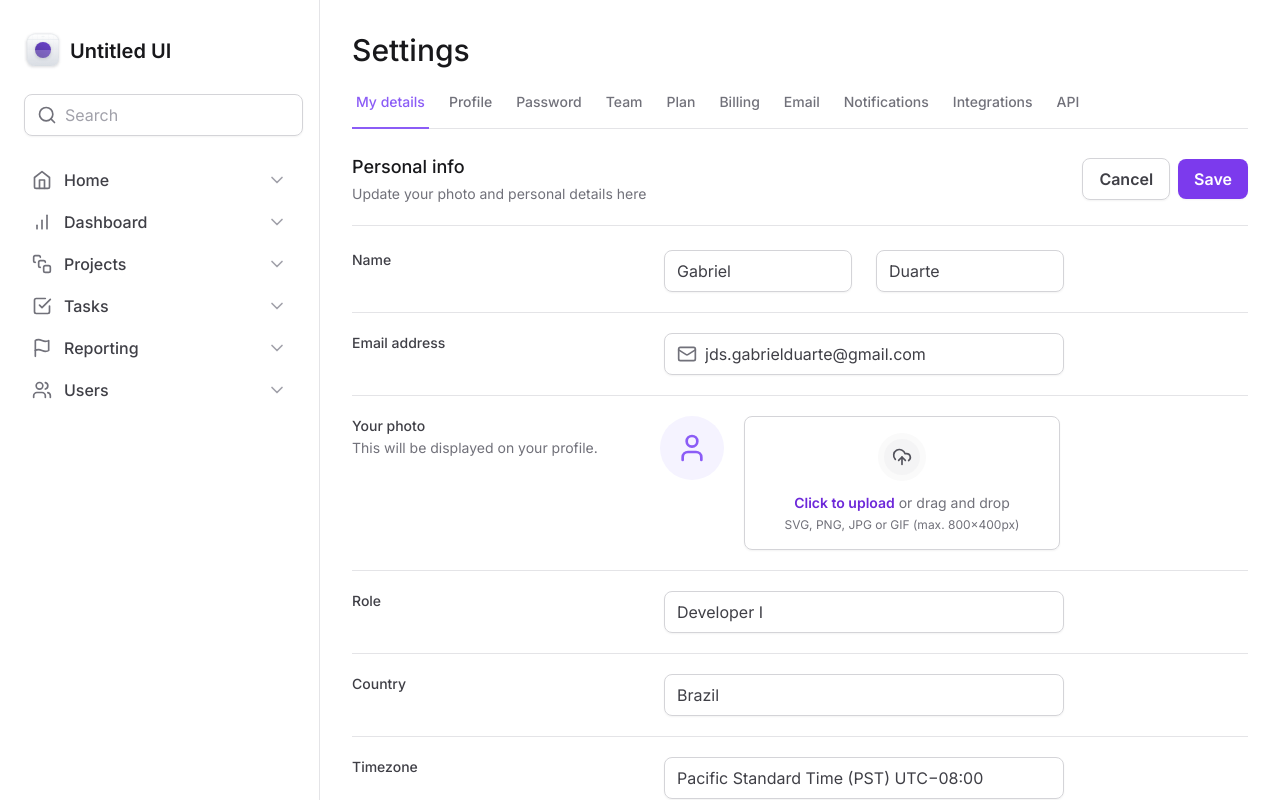
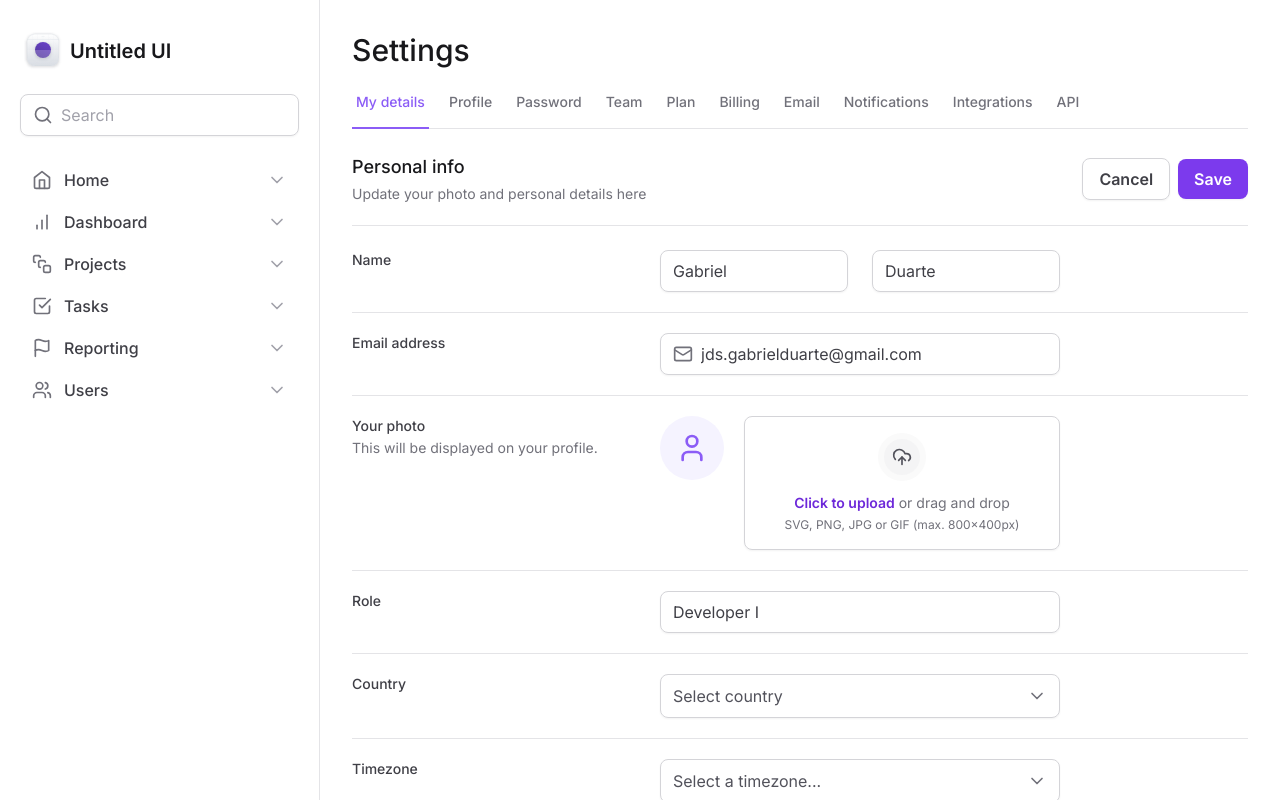
Before and after one commit to jdgabriel/masterclass-nextjs-tailwind, a Next.js app: page / in a window 1280 px wide. Shown: the top 800 px of the page. Built offline with nearby package versions, Linux system fonts and the light colour scheme.

Commit message:
input: create a input select components

```diff
--- a/src/app/page.tsx
+++ b/src/app/page.tsx
@@ -1,8 +1,9 @@
 import { Mail } from 'lucide-react'
-
 import { InputFile } from '@/components/Form/FileInput'
 import { Input } from '@/components/Form/Input'
-import SettingsTab from '@/components/SettingsTab'
+import { SettingsTab } from '@/components/SettingsTab'
+import { Select } from '@/components/Form/Select'
+import { SelectItem } from '@/components/Form/Select/SelectItem'
 
 export default function Home() {
   return (
@@ -107,9 +108,10 @@ export default function Home() {
             >
               Country
             </label>
-            <Input.Root>
-              <Input.Control id="country" type="text" defaultValue="Brazil" />
-            </Input.Root>
+            <Select placeholder="Select country">
+              <SelectItem value="br" text="Brazil" />
+              <SelectItem value="us" text="United States" />
+            </Select>
           </div>
 
           <div className="grid-cols-form grid gap-3 pt-5">
@@ -119,13 +121,13 @@ export default function Home() {
             >
               Timezone
             </label>
-            <Input.Root>
-              <Input.Control
-                id="timezone"
-                type="text"
-                defaultValue="Pacific Standard Time (PST) UTC−08:00"
+            <Select placeholder="Select a timezone...">
+              <SelectItem
+                value="utc8"
+                text="Pacific Standard Time (UTC-08:00)"
               />
-            </Input.Root>
+              <SelectItem value="utc3" text="America São Paulo (UTC-03:00)" />
+            </Select>
           </div>
 
           <div className="grid-cols-form grid gap-3 pt-5">
--- a/src/components/Form/Input/index.tsx
+++ b/src/components/Form/Input/index.tsx
@@ -21,7 +21,7 @@ type InputRootProps = ComponentProps<'div'>
 export function InputRoot(props: InputRootProps) {
   return (
     <div
-      className="mx-1 flex w-full items-start gap-2 rounded-lg border border-zinc-300 px-3 py-2 shadow-sm"
+      className="flex w-full items-start gap-2 rounded-lg border border-zinc-300 px-3 py-2 shadow-sm"
       {...props}
     />
   )
--- /dev/null
+++ b/src/components/Form/Select/SelectItem.tsx
@@ -0,0 +1,22 @@
+'use client'
+
+import * as Select from '@radix-ui/react-select'
+import { Check } from 'lucide-react'
+
+type SelectItemProps = Select.SelectItemProps & {
+  text: string
+}
+
+export function SelectItem({ text, ...props }: SelectItemProps) {
+  return (
+    <Select.Item
+      className="flex cursor-pointer items-center justify-between gap-2 px-3 py-2.5 outline-none data-[highlighted]:bg-zinc-50"
+      {...props}
+    >
+      <Select.ItemText className="text-black">{text}</Select.ItemText>
+      <Select.ItemIndicator>
+        <Check className="h-4 w-4 text-violet-500" />
+      </Select.ItemIndicator>
+    </Select.Item>
+  )
+}
--- /dev/null
+++ b/src/components/Form/Select/index.tsx
@@ -0,0 +1,37 @@
+'use client'
+
+import * as SelectPrimitive from '@radix-ui/react-select'
+import { ChevronDown } from 'lucide-react'
+import { ReactNode } from 'react'
+
+interface SelectProps {
+  children: ReactNode
+  placeholder: string
+}
+
+export function Select({ children, placeholder }: SelectProps) {
+  return (
+    <SelectPrimitive.Root>
+      <SelectPrimitive.Trigger className="flex h-11 w-full items-center justify-between gap-2 rounded-lg border border-zinc-300 px-3 py-2 shadow-sm data-[placeholder]:text-zinc-600">
+        <SelectPrimitive.Value
+          placeholder={placeholder}
+          className="text-black"
+        />
+        <SelectPrimitive.Icon>
+          <ChevronDown className="h-5 w-5 text-zinc-500" />
+        </SelectPrimitive.Icon>
+      </SelectPrimitive.Trigger>
+
+      <SelectPrimitive.Portal>
+        <SelectPrimitive.Content
+          side="bottom"
+          position="popper"
+          sideOffset={8}
+          className="z-10 w-[--radix-select-trigger-width] overflow-hidden rounded-lg border border-zinc-200 bg-white"
+        >
+          <SelectPrimitive.Viewport>{children}</SelectPrimitive.Viewport>
+        </SelectPrimitive.Content>
+      </SelectPrimitive.Portal>
+    </SelectPrimitive.Root>
+  )
+}
--- a/src/components/SettingsTab/index.tsx
+++ b/src/components/SettingsTab/index.tsx
@@ -16,7 +16,7 @@ const tabs: Array<TabItemProps> = [
   { value: '10', title: 'API' },
 ]
 
-export default function SettingsTab() {
+export function SettingsTab() {
   const [currentTab, setCurrentTab] = useState(tabs[0].value)
   return (
     <Tabs.Root value={currentTab} onValueChange={setCurrentTab}>
```
Also changed, not shown: package.json (+11 -10 lines), tsconfig.json (+19 -5 lines), 2 other files (tests, documents, lock files or other folders).
